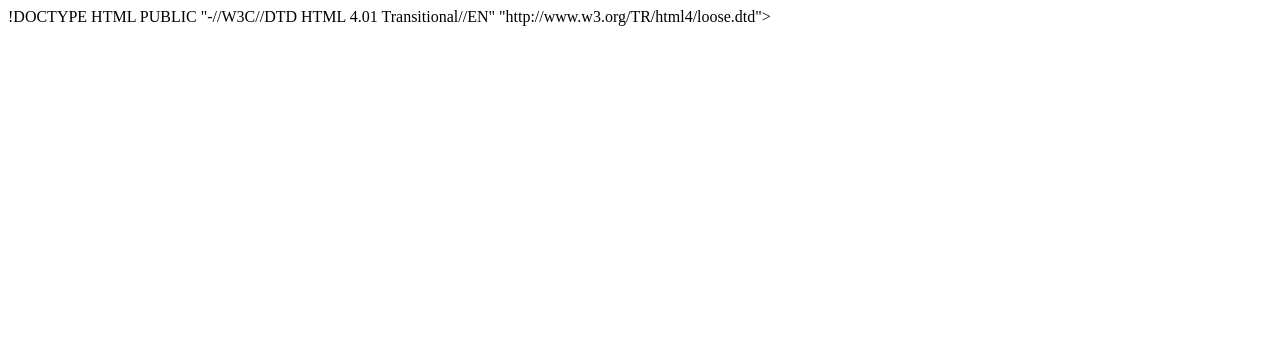
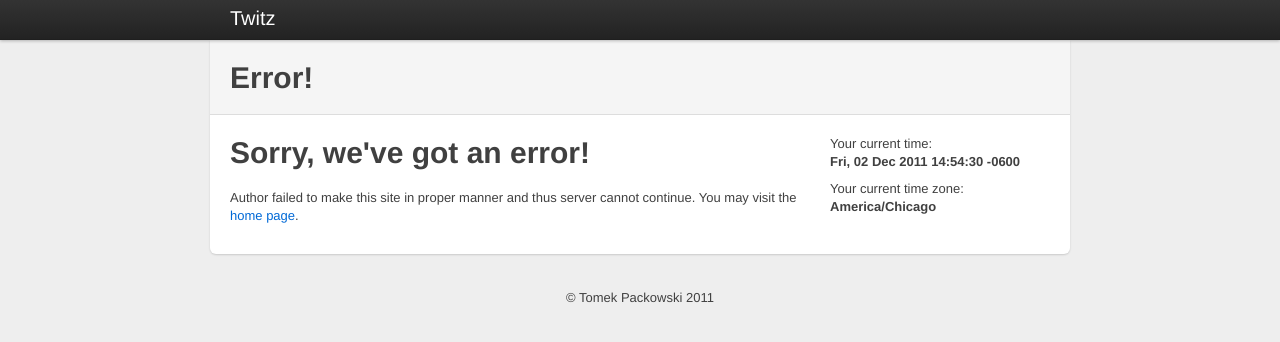
Before and after one commit to oinopion/twitz, a Django app: template templates/500.html in a window 1280 px wide. Shown: the top 342 px of the page. Run offline with Django 3.2, Linux system fonts and the light colour scheme; the template is opened without the code that fills it, so the values that code supplies are empty.

Commit message:
Added basic stuff

```diff
--- a/templates/500.html
+++ b/templates/500.html
@@ -1,10 +1,14 @@
-!DOCTYPE HTML PUBLIC "-//W3C//DTD HTML 4.01 Transitional//EN"
-        "http://www.w3.org/TR/html4/loose.dtd">
-<html>
-<head>
-    <title></title>
-</head>
-<body>
+{% extends 'base.html' %}
 
-</body>
-</html>
+{% block title %}
+    Error!
+{% endblock %}
+
+
+{% block content %}
+    <h1>Sorry, we've got an error!</h1>
+    <p>
+        Author failed to make this site in proper manner and thus server cannot
+        continue. You may visit the <a href="{% url homepage %}">home page</a>.
+    </p>
+{% endblock %}
--- a/templates/base.html
+++ b/templates/base.html
@@ -13,11 +13,9 @@
     <div class="fill">
         <div class="container">
             <a class="brand" href="/">Twitz</a>
-            <ul class="nav">
-                <li><a href="{% url home %}">Public tweets</a></li>
-                <li><a href="{% url timezones %}">Time Zones</a></li>
-            </ul>
-            <span class="pull-right">Your time zone: {{ TIME_ZONE }}</span>
+            {#            <ul class="nav">#}
+            {#                <li><a href="{% url homepage %}">Home</a></li>#}
+            {#            </ul>#}
         </div>
     </div>
 </div>
@@ -26,7 +24,7 @@
 
     <div class="content">
         <div class="page-header">
-            <h1>{% block title %}{% endblock %}</h1>
+            <h1>{% block title %}a{% endblock %}</h1>
         </div>
         <div class="row">
             <div class="span10">
@@ -36,6 +34,12 @@
             </div>
             <div class="span4">
                 {% block secondary_content %}
+                    <p>Your current time:<br>
+                        <strong>{% now "r" %}</strong>
+                    </p>
+                    <p>Your current time zone:<br>
+                        <strong>{{ TIME_ZONE }}</strong>
+                    </p>
                 {% endblock %}
             </div>
         </div>
--- a/twitz/settings.py
+++ b/twitz/settings.py
@@ -34,7 +34,7 @@ TIME_ZONE = 'America/Chicago'
 
 # Language code for this installation. All choices can be found here:
 # http://www.i18nguy.com/unicode/language-identifiers.html
-LANGUAGE_CODE = 'en-us'
+LANGUAGE_CODE = 'en-gb'
 
 SITE_ID = 1
 
@@ -96,7 +96,6 @@ MIDDLEWARE_CLASSES = (
     'django.contrib.auth.middleware.AuthenticationMiddleware',
     'django.contrib.messages.middleware.MessageMiddleware',
     'django.middleware.clickjacking.XFrameOptionsMiddleware',
-    'statuses.middlewares.TimezoneMiddleware',
 )
 
 ROOT_URLCONF = 'twitz.urls'
@@ -146,3 +145,5 @@ LOGGING = {
         },
     }
 }
+
+DATETIME_FORMAT = 'fasdfasd'
--- a/twitz/urls.py
+++ b/twitz/urls.py
@@ -1,10 +1,13 @@
-from django.conf import settings
+from django.views.generic import TemplateView
 from django.conf.urls import patterns, include, url
 
 # Uncomment the next two lines to enable the admin:
 from django.contrib import admin
 admin.autodiscover()
 
+homepage = TemplateView.as_view(template_name='homepage.html')
+
 urlpatterns = patterns('',
+    url(r'^$', homepage, name='homepage'),
     url(r'^admin/', include(admin.site.urls)),
 )
```
Also changed, not shown: templates/404.html (+13 -9 lines), templates/homepage.html (added, +9 -0 lines).
